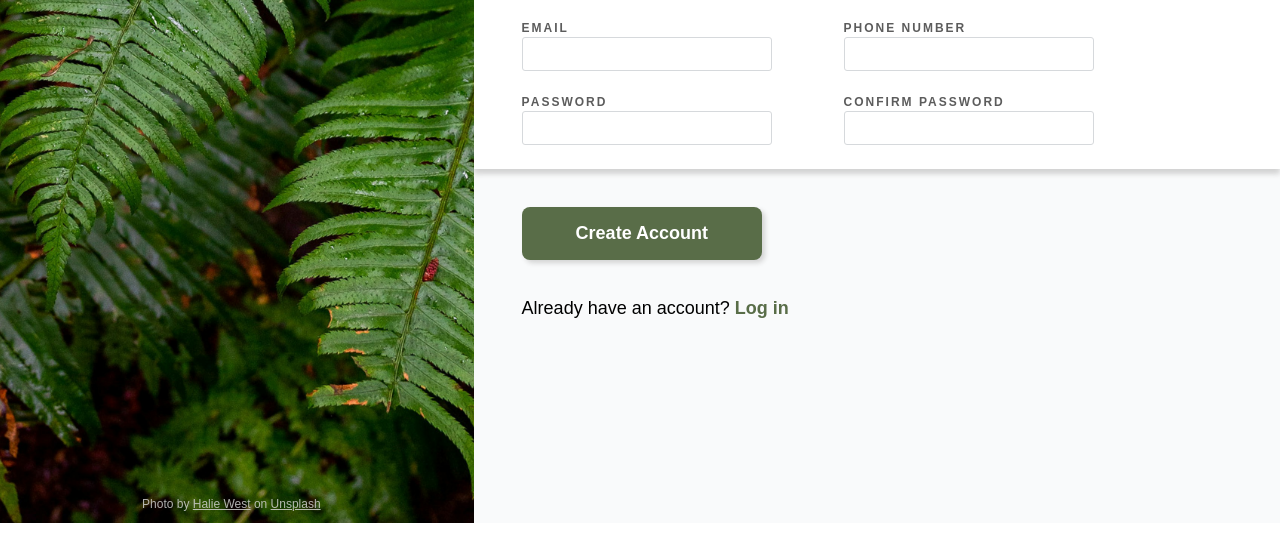
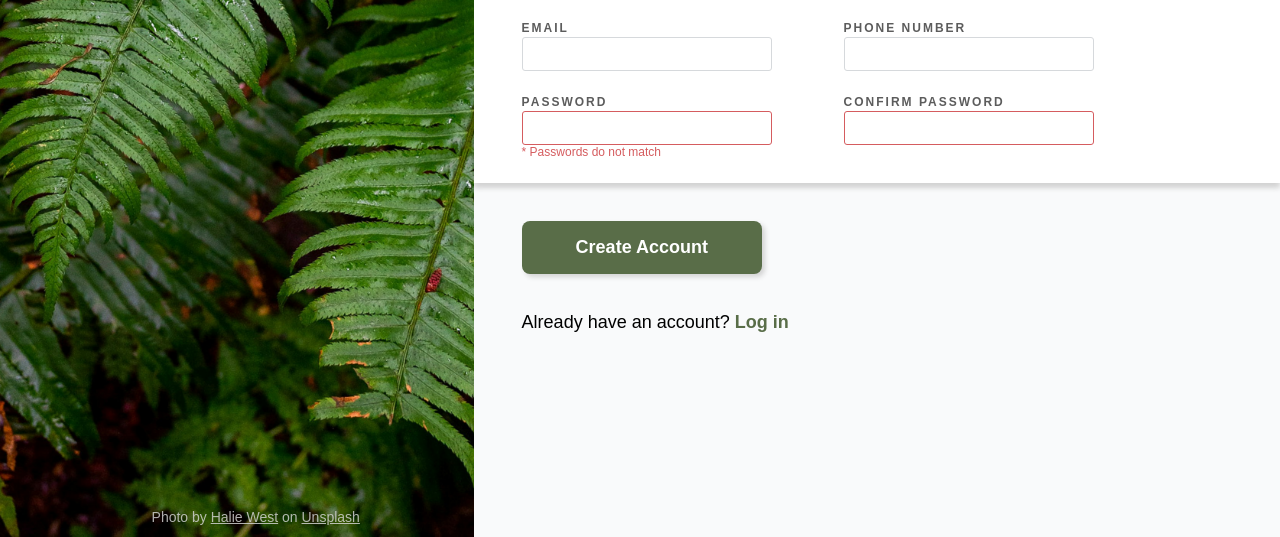
Before and after one commit to Ayman-Marghani/sign-up-form, a plain HTML site: page index.html in a window 1280 px wide. Shown: the part 531-1068 px from the top of the page. Drawn offline with Linux system fonts and the light colour scheme.

Commit message:
Add validation to input

```diff
--- a/index.html
+++ b/index.html
@@ -53,10 +53,10 @@
 
         <div class="form-row">
           <label for="pwd">PASSWORD
-            <input type="password" id="pwd" name="user_password">
+            <input type="password" id="pwd" name="user_password" required>
           </label>
           <label for="pwd_confirmation">CONFIRM PASSWORD
-            <input type="password" id="pwd_confirmation" name="user_password_confirmation">
+            <input type="password" id="pwd_confirmation" name="user_password_confirmation" required>
           </label>
         </div>
       </div>
--- a/styles.css
+++ b/styles.css
@@ -52,12 +52,12 @@ body {
 .img-credit {
   position: absolute;
   bottom: 12px;
-  left: 30%;
+  left: 32%;
 }
 
 .img-credit,
 .img-credit a {
-  font-size: 12px;
+  font-size: 14px;
 
   color: #d7d7d7d0;
 }
@@ -144,6 +144,15 @@ label {
   border: 1px solid #D55C5F;
 }
 
+/* Add helping text after the password input if it's invalid */
+label:has(#pwd:invalid)::after {
+  content: "* Passwords do not match";
+  color: #D55C5F;
+  font-weight: 500;
+  letter-spacing: 0px;
+}
+
+
 /* Create account & login buttons */
 .create-account-btn,
 .login {
```
